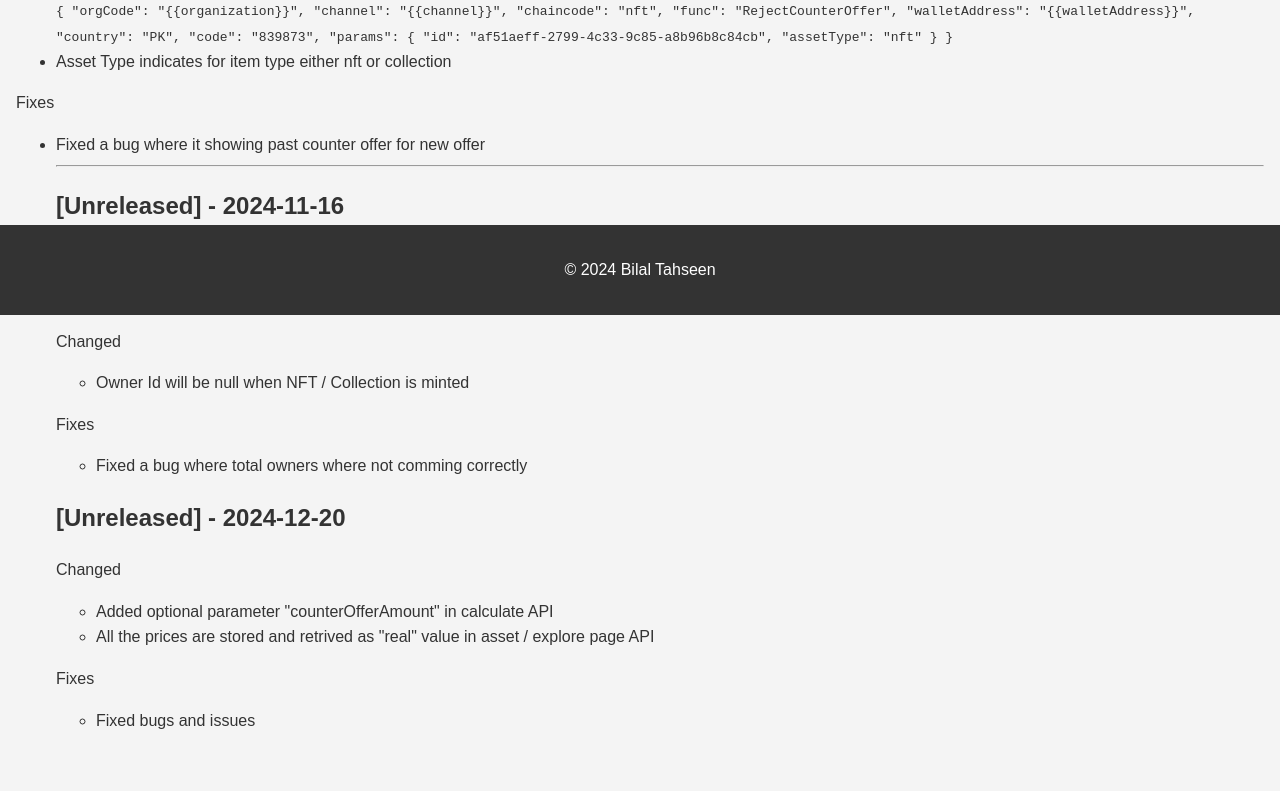
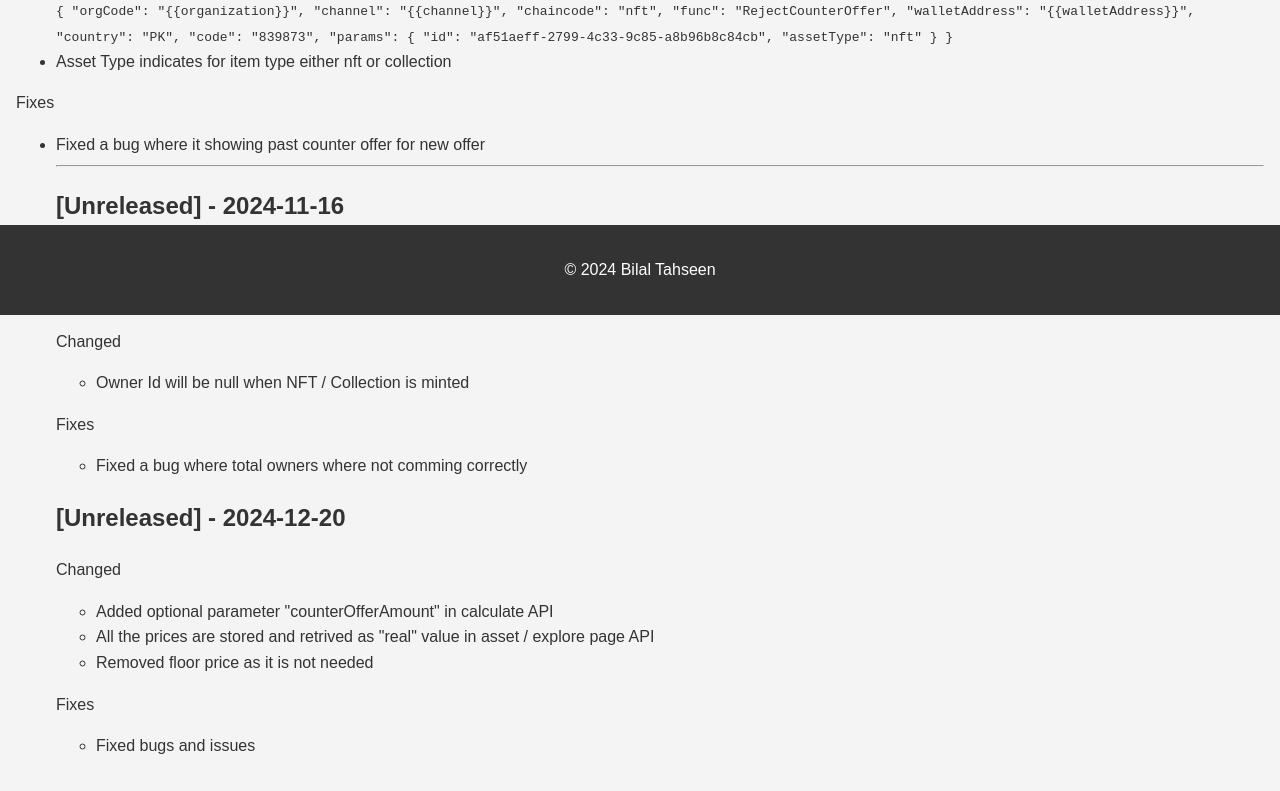
Before and after one commit to bilaltahseen/hesa-wallet-changelogs, a website built with Vite: page index.html in a window 1280 px wide. Shown: the part 485-1276 px from the top of the page. Before the commit the page ends 1250 px from the top, so only its background shows below. Built offline with nearby package versions, Linux system fonts and the light colour scheme.

Commit message:
remove unnecessary floor price from calculate API documentation

```diff
--- a/index.html
+++ b/index.html
@@ -79,6 +79,7 @@
       <ul>
         <li>Added optional parameter "counterOfferAmount" in calculate API</li>
         <li>All the prices are stored and retrived as "real" value in asset / explore page API</li>
+        <li>Removed floor price as it is not needed</li>
       </ul>
       <p>Fixes</p>
       <ul>
```
